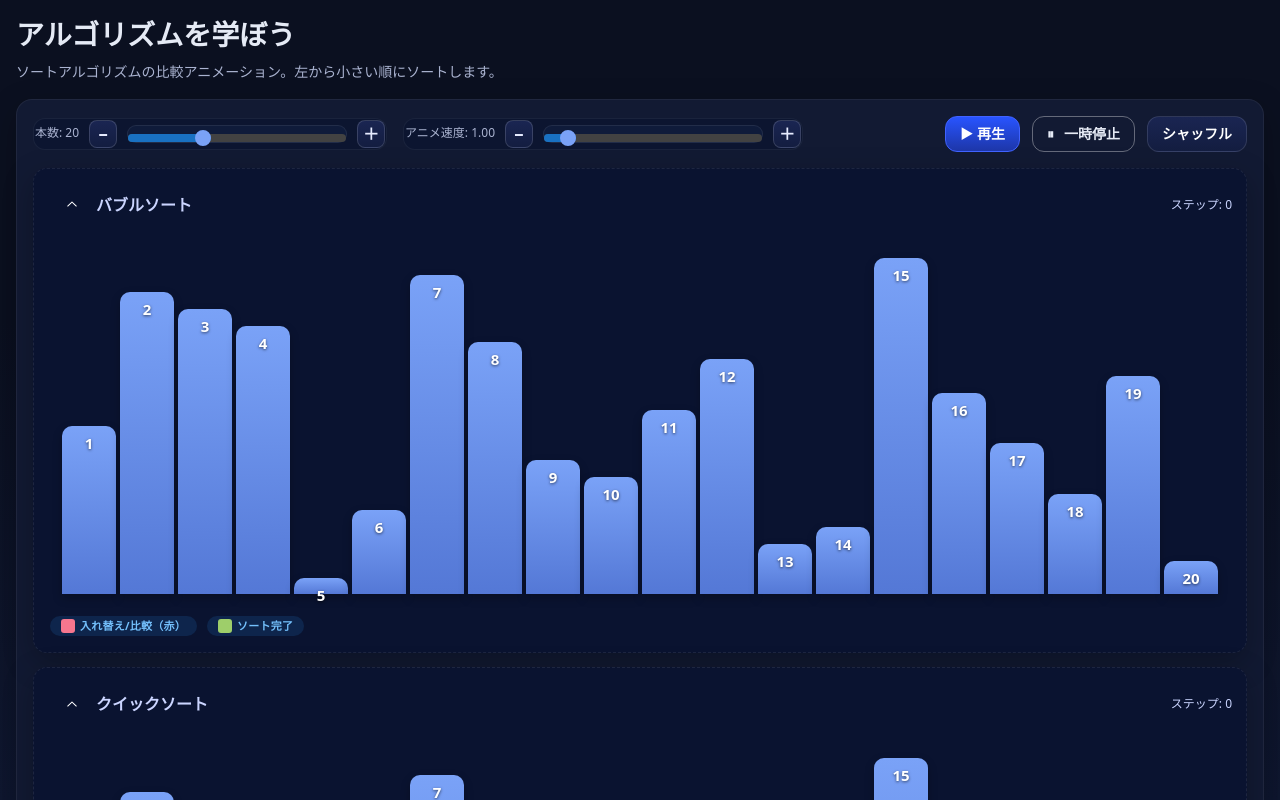
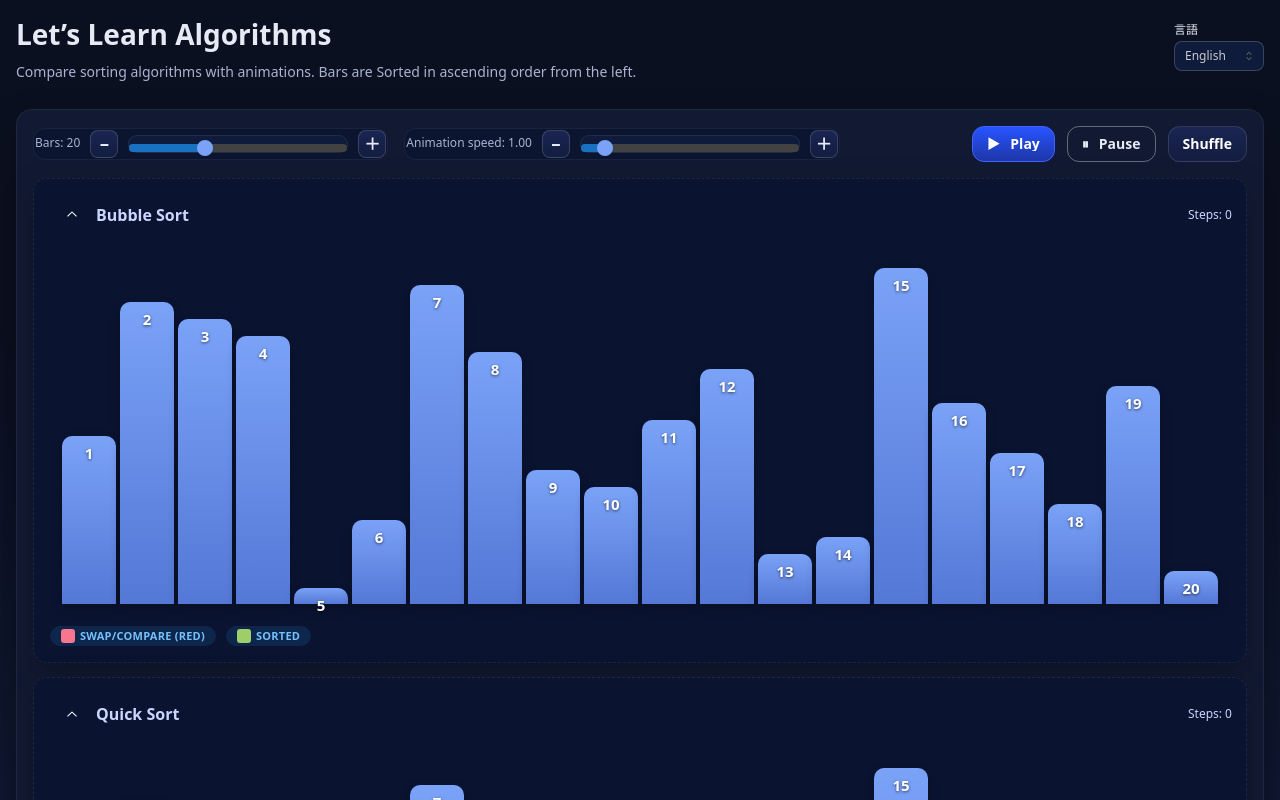
Before and after one commit to shin4488/algorithm-visualizer, a React (Vite) app: page / in a window 1280 px wide. Shown: the top 800 px of the page. Built offline with nearby package versions, Linux system fonts and the light colour scheme.

Commit message:
add: multi languages system by i18n

```diff
--- a/package.json
+++ b/package.json
@@ -24,11 +24,14 @@
   "dependencies": {
     "@mantine/core": "^8.3.1",
     "@mantine/hooks": "^8.3.1",
+    "i18next": "^25.5.2",
     "react": "^18.2.0",
     "react-dom": "^18.2.0",
-    "react-ga4": "^2.1.0"
+    "react-ga4": "^2.1.0",
+    "react-i18next": "^15.7.3"
   },
   "devDependencies": {
+    "@parcel/resolver-default": "^2.16.0",
     "@testing-library/jest-dom": "^6.4.5",
     "@testing-library/react": "^14.2.1",
     "@testing-library/user-event": "^14.5.2",
--- a/src/App.tsx
+++ b/src/App.tsx
@@ -25,6 +25,9 @@ import {
   Stack,
   Box,
 } from '@mantine/core';
+
+import { useTranslation } from 'react-i18next';
+import LanguageSwitcher from './LanguageSwitcher';
 
 type Kind = 'bubble' | 'quick';
 type Range = { lo: number; hi: number } | null;
@@ -124,6 +127,7 @@ function applyStep(b: BoardState, step: Step): BoardState {
 }
 
 function Bars({ board }: { board: BoardState }) {
+  const { t } = useTranslation();
   const max = Math.max(...board.data, 1);
   const n = board.data.length;
 
@@ -138,7 +142,7 @@ function Bars({ board }: { board: BoardState }) {
   return (
     <div
       className="bars"
-      aria-label={`${board.kind === 'bubble' ? 'バブル' : 'クイック'}ソートのバー表示`}
+      aria-label={board.kind === 'bubble' ? t('bars_aria_bubble') : t('bars_aria_quick')}
     >
       {board.kind === 'quick' && <QuickOverlay board={board} />}
 
@@ -226,6 +230,8 @@ function QuickOverlay({ board }: { board: BoardState }) {
 }
 
 const App: React.FC = () => {
+  const { t } = useTranslation();
+
   const [size, setSize] = React.useState<number>(20);
   const [speed, setSpeed] = React.useState<number>(1.0);
   const [playing, setPlaying] = React.useState<boolean>(false);
@@ -322,17 +328,24 @@ const App: React.FC = () => {
 
   return (
     <Container size={1280} px="md" py="md" style={rootStyle}>
-      <Stack gap="xs">
+      <Group justify="space-between" align="flex-start" wrap="nowrap" mb="xs" gap={3}>
+        <Stack gap="xs" mb="xs">
           <Title
             order={1}
             style={{ margin: 0, fontWeight: 700, fontSize: 'clamp(20px, 2.4vw, 28px)' }}
           >
-          アルゴリズムを学ぼう
+            {t('app_title')}
           </Title>
+
           <Text c="var(--muted)" size="sm">
-          ソートアルゴリズムの比較アニメーション。左から小さい順にソートします。
+            {t('app_desc')}
           </Text>
         </Stack>
+
+        <Stack flex="auto" align="flex-end">
+          <LanguageSwitcher />
+        </Stack>
+      </Group>
 
       <Paper
         p="md"
@@ -359,12 +372,12 @@ const App: React.FC = () => {
             }}
           >
             <Text size="xs" c="var(--muted)">
-              本数: {size}
+              {t('count_label')} {size}
             </Text>
             <Group gap="xs" align="center">
               <ActionIcon
                 variant="default"
-                aria-label="本数を1減らす"
+                aria-label={t('count_dec_aria')}
                 onClick={() => handleSizeInput(size - 1)}
                 style={stepperBtnStyle}
               >
@@ -390,7 +403,7 @@ const App: React.FC = () => {
               />
               <ActionIcon
                 variant="default"
-                aria-label="本数を1増やす"
+                aria-label={t('count_inc_aria')}
                 onClick={() => handleSizeInput(size + 1)}
                 style={stepperBtnStyle}
               >
@@ -411,12 +424,12 @@ const App: React.FC = () => {
             }}
           >
             <Text size="xs" c="var(--muted)">
-              アニメ速度: {speed.toFixed(2)}
+              {t('speed_label')} {speed.toFixed(2)}
             </Text>
             <Group gap="xs" align="center">
               <ActionIcon
                 variant="default"
-                aria-label="速度を一段階遅く"
+                aria-label={t('speed_down_aria')}
                 onClick={() => handleSpeedInput(Number((speed - 0.05).toFixed(2)))}
                 style={stepperBtnStyle}
               >
@@ -442,7 +455,7 @@ const App: React.FC = () => {
               />
               <ActionIcon
                 variant="default"
-                aria-label="速度を一段階速く"
+                aria-label={t('speed_up_aria')}
                 onClick={() => handleSpeedInput(Number((speed + 0.05).toFixed(2)))}
                 style={stepperBtnStyle}
               >
@@ -454,8 +467,13 @@ const App: React.FC = () => {
           <Box style={{ flex: '0 0 auto', marginLeft: 'auto' }}>
             <Group gap="sm" align="center" wrap="nowrap">
               {/* 再生：従来のプライマリ */}
-              <Button onClick={handleStart} disabled={playing} style={primaryBtnStyle}>
-                ▶ 再生
+              <Button
+                onClick={handleStart}
+                disabled={playing}
+                style={primaryBtnStyle}
+                leftSection={<span style={{ fontWeight: 700 }}>▶</span>}
+              >
+                {t('play')}
               </Button>
 
               {/* 一時停止：ゴースト風 */}
@@ -466,12 +484,12 @@ const App: React.FC = () => {
                 leftSection={<span style={{ fontWeight: 700 }}>⏸</span>}
                 styles={{ root: pauseBtnStyle }}
               >
-                一時停止
+                {t('pause')}
               </Button>
 
               {/* シャッフル */}
               <Button variant="default" onClick={handleShuffle} style={ghostBtnStyle}>
-                シャッフル
+                {t('shuffle')}
               </Button>
             </Group>
           </Box>
@@ -491,11 +509,11 @@ const App: React.FC = () => {
               <Group justify="space-between" w="100%">
                 <Group gap={10} align="center">
                   <Text style={{ margin: 0, fontSize: 16, color: '#cbd5ff', fontWeight: 600 }}>
-                    バブルソート
+                    {t('bubble')}
                   </Text>
                 </Group>
                 <Text size="xs" c="#cbd5ff">
-                  ステップ: {stepsBubble}
+                  {t('steps', { n: stepsBubble })}
                 </Text>
               </Group>
             </Accordion.Control>
@@ -503,10 +521,10 @@ const App: React.FC = () => {
               <Bars board={bubble} />
               <Group gap="xs" mt="xs">
                 <Badge variant="light" leftSection={<span className="legend-box legend-swap" />}>
-                  入れ替え/比較（赤）
+                  {t('badge_swap')}
                 </Badge>
                 <Badge variant="light" leftSection={<span className="legend-box legend-sorted" />}>
-                  ソート完了
+                  {t('badge_sorted')}
                 </Badge>
               </Group>
             </Accordion.Panel>
@@ -517,11 +535,11 @@ const App: React.FC = () => {
               <Group justify="space-between" w="100%">
                 <Group gap={10} align="center">
                   <Text style={{ margin: 0, fontSize: 16, color: '#cbd5ff', fontWeight: 600 }}>
-                    クイックソート
+                    {t('quick')}
                   </Text>
                 </Group>
                 <Text size="xs" c="#cbd5ff">
-                  ステップ: {stepsQuick}
+                  {t('steps', { n: stepsQuick })}
                 </Text>
               </Group>
             </Accordion.Control>
@@ -529,25 +547,25 @@ const App: React.FC = () => {
               <Bars board={quick} />
               <Group gap="xs" mt="xs" wrap="wrap">
                 <Badge variant="light" leftSection={<span className="legend-box legend-swap" />}>
-                  入れ替え/比較（赤）
+                  {t('badge_swap')}
                 </Badge>
                 <Badge variant="light" leftSection={<span className="legend-box legend-pivot" />}>
-                  ピボット
+                  {t('badge_pivot')}
                 </Badge>
                 <Badge
                   variant="light"
                   leftSection={<span className="legend-box legend-boundary" />}
                 >
-                  境界（グループ分け）
+                  {t('badge_boundary')}
                 </Badge>
                 <Badge
                   variant="light"
                   leftSection={<span className="legend-box legend-pivotline" />}
                 >
-                  ピボット高（横線）
+                  {t('badge_pivotline')}
                 </Badge>
                 <Badge variant="light" leftSection={<span className="legend-box legend-sorted" />}>
-                  ソート完了
+                  {t('badge_sorted')}
                 </Badge>
               </Group>
             </Accordion.Panel>
--- /dev/null
+++ b/src/LanguageSwitcher.tsx
@@ -0,0 +1,33 @@
+import React from 'react';
+import { Select } from '@mantine/core';
+import { useTranslation } from 'react-i18next';
+import i18n from './i18n';
+
+const LanguageSwitcher: React.FC = () => {
+  const { i18n: inst, t } = useTranslation();
+  const value = inst.language?.startsWith('ja') ? 'ja' : 'en';
+
+  const onChange = (v: string | null) => {
+    if (v !== 'ja' && v !== 'en') return;
+    // Promise を無視して良いので void を付与（no-floating-promises 回避）
+    void i18n.changeLanguage(v);
+  };
+
+  return (
+    <Select
+      label={t('language_setting_label')}
+      aria-label="Language"
+      value={value}
+      onChange={onChange}
+      data={[
+        { value: 'en', label: 'English' },
+        { value: 'ja', label: '日本語' },
+      ]}
+      w={90}
+      size="xs"
+      styles={{ input: { background: '#0f1b3a', borderColor: 'rgba(255,255,255,0.18)' } }}
+    />
+  );
+};
+
+export default LanguageSwitcher;
--- /dev/null
+++ b/src/i18n.ts
@@ -0,0 +1,38 @@
+import i18n, { Resource } from 'i18next';
+import { initReactI18next } from 'react-i18next';
+
+import en from './locales/en.json';
+import ja from './locales/ja.json';
+
+function detectInitialLng(): 'en' | 'ja' {
+  const nav = (navigator.language || '').toLowerCase();
+  // default: english
+  return nav.startsWith('ja') ? 'ja' : 'en';
+}
+
+const initialLng = detectInitialLng();
+
+const resources: Resource = {
+  en: { translation: en as Record<string, string> },
+  ja: { translation: ja as Record<string, string> },
+};
+
+/**
+ * resources を同期ロードしているため UI ブロックは起きませんが、
+ * i18n.init は Promise を返すので no-floating-promises 対策で void を付与
+ */
+void i18n.use(initReactI18next).init({
+  resources,
+  lng: initialLng,
+  fallbackLng: 'ja',
+  supportedLngs: ['en', 'ja'],
+  interpolation: { escapeValue: false },
+});
+
+// <html lang> 同期
+document.documentElement.lang = initialLng;
+i18n.on('languageChanged', (lng) => {
+  document.documentElement.lang = lng;
+});
+
+export default i18n;
--- a/src/index.tsx
+++ b/src/index.tsx
@@ -4,6 +4,7 @@ import { MantineProvider, createTheme } from '@mantine/core';
 import '@mantine/core/styles.css';
 import ReactGA from 'react-ga4';
 import App from './App';
+import './i18n';
 
 ReactGA.initialize('G-3W9LXS29S2');
 const theme = createTheme({
--- /dev/null
+++ b/src/locales/en.json
@@ -0,0 +1,24 @@
+{
+  "app_title": "Let’s Learn Algorithms",
+  "app_desc": "Compare sorting algorithms with animations. Bars are Sorted in ascending order from the left.",
+  "language_setting_label": "言語",
+  "count_label": "Bars:",
+  "count_dec_aria": "Decrease bar count by 1",
+  "count_inc_aria": "Increase bar count by 1",
+  "speed_label": "Animation speed:",
+  "speed_down_aria": "Decrease speed one step",
+  "speed_up_aria": "Increase speed one step",
+  "play": "Play",
+  "pause": "Pause",
+  "shuffle": "Shuffle",
+  "bubble": "Bubble Sort",
+  "quick": "Quick Sort",
+  "steps": "Steps: {{n}}",
+  "badge_swap": "Swap/Compare (red)",
+  "badge_sorted": "Sorted",
+  "badge_pivot": "Pivot",
+  "badge_boundary": "Boundary (partition)",
+  "badge_pivotline": "Pivot height (line)",
+  "bars_aria_bubble": "Bars for Bubble sort",
+  "bars_aria_quick": "Bars for Quick sort"
+}
--- /dev/null
+++ b/src/locales/ja.json
@@ -0,0 +1,24 @@
+{
+  "app_title": "アルゴリズムを学ぼう",
+  "app_desc": "ソートアルゴリズムの比較アニメーション。左から小さい順にソートします。",
+  "language_setting_label": "Language",
+  "count_label": "本数:",
+  "count_dec_aria": "本数を1減らす",
+  "count_inc_aria": "本数を1増やす",
+  "speed_label": "アニメ速度:",
+  "speed_down_aria": "速度を一段階遅く",
+  "speed_up_aria": "速度を一段階速く",
+  "play": "再生",
+  "pause": "一時停止",
+  "shuffle": "シャッフル",
+  "bubble": "バブルソート",
+  "quick": "クイックソート",
+  "steps": "ステップ: {{n}}",
+  "badge_swap": "入れ替え/比較（赤）",
+  "badge_sorted": "ソート完了",
+  "badge_pivot": "ピボット",
+  "badge_boundary": "境界（グループ分け）",
+  "badge_pivotline": "ピボット高（横線）",
+  "bars_aria_bubble": "バブルソートのバー表示",
+  "bars_aria_quick": "クイックソートのバー表示"
+}
--- a/tsconfig.json
+++ b/tsconfig.json
@@ -7,7 +7,8 @@
     "esModuleInterop": true,
     "skipLibCheck": true,
     "forceConsistentCasingInFileNames": true,
-    "moduleResolution": "node"
+    "moduleResolution": "node",
+    "resolveJsonModule": true
   },
   "include": ["src"]
 }
```
Also changed, not shown: 1 other file (tests, documents, lock files or other folders). Lines whose indentation alone changed are shown as unchanged.
